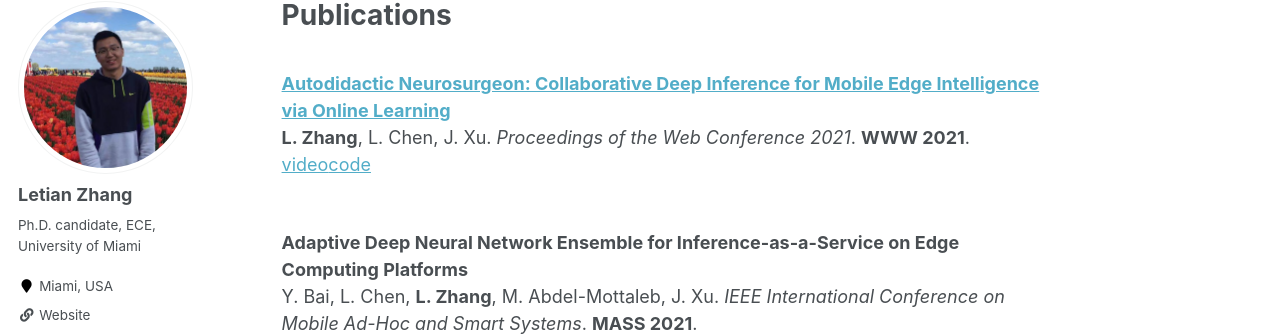
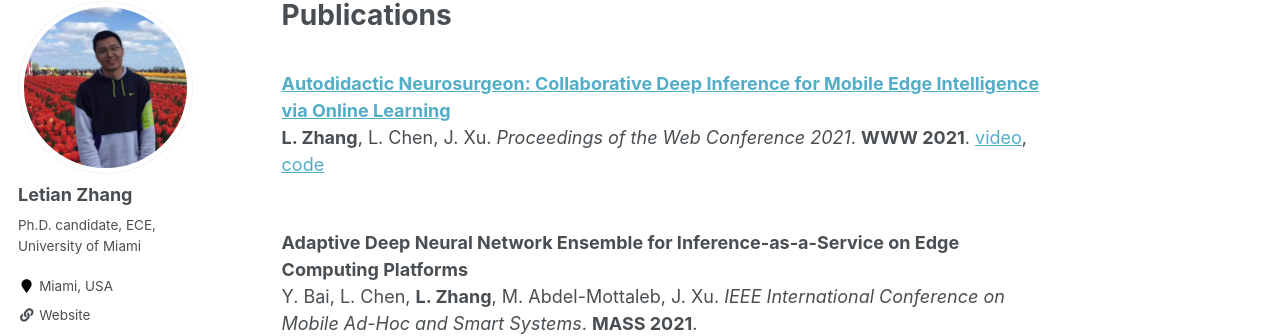
Before and after one commit to letian-zhang/letian-zhang.github.io, a Jekyll site: the page built from _pages/publications.md, in a window 1280 px wide and 900 px high. Shown: the part 117-453 px from the top of the window. Built offline with Jekyll 4.4.1, drawn with Linux system fonts in a browser that asks for light colours.

```diff
--- a/_pages/publications.md
+++ b/_pages/publications.md
@@ -8,7 +8,7 @@ author_profile: true
 <b>[Autodidactic Neurosurgeon: Collaborative Deep Inference for Mobile Edge Intelligence via Online Learning](https://arxiv.org/abs/2102.02638)</b> <br>
 **L. Zhang**, L. Chen, J. Xu.
 <i>Proceedings of the Web Conference 2021</i>. <b>WWW 2021</b>.
-[video](https://www.youtube.com/watch?v=VSqSmeg4mAM)[code](https://github.com/letian-zhang/ANS)
+[video](https://www.youtube.com/watch?v=VSqSmeg4mAM), [code](https://github.com/letian-zhang/ANS)
 
 <br>
 <b>Adaptive Deep Neural Network Ensemble for Inference-as-a-Service on Edge Computing Platforms</b> <br>
```
